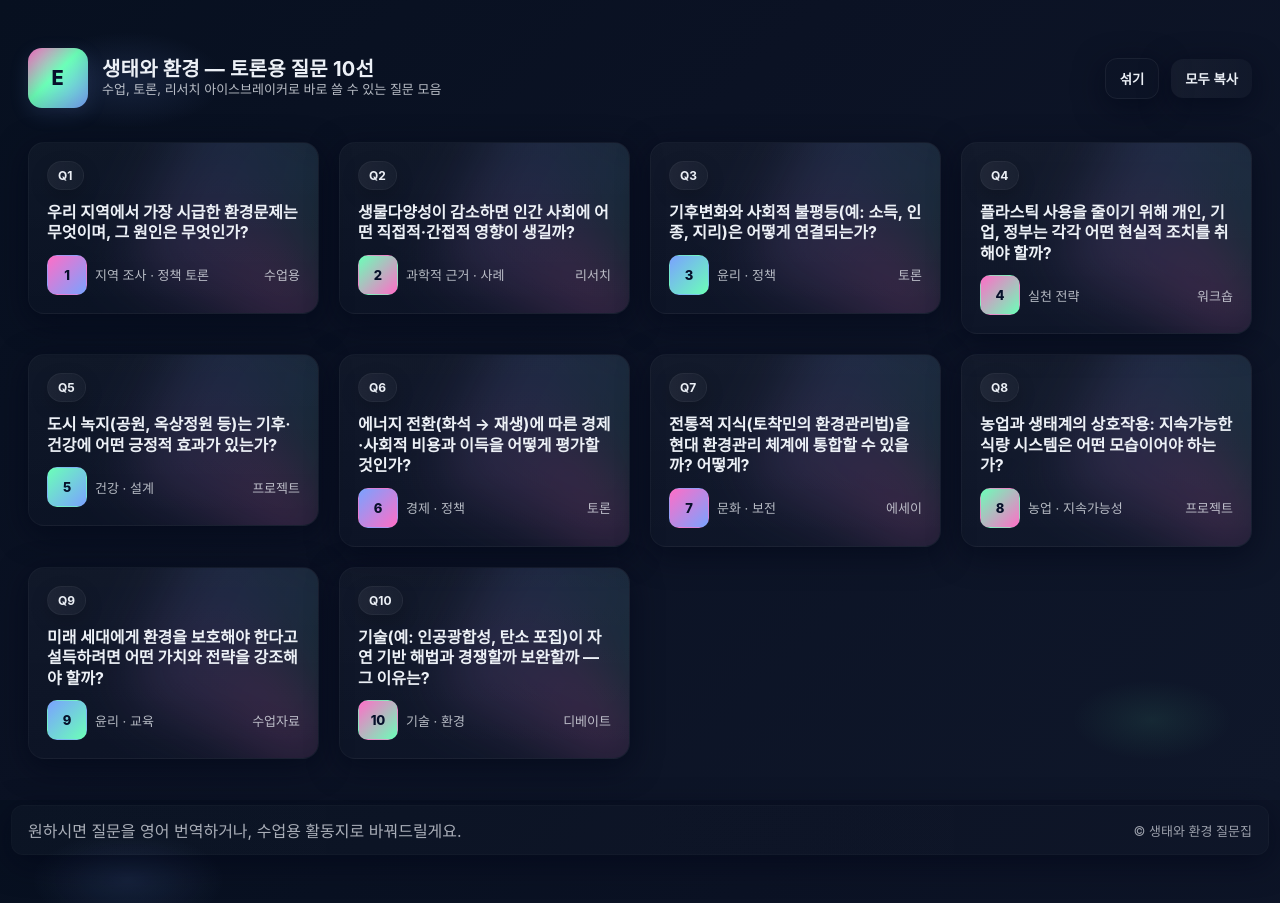
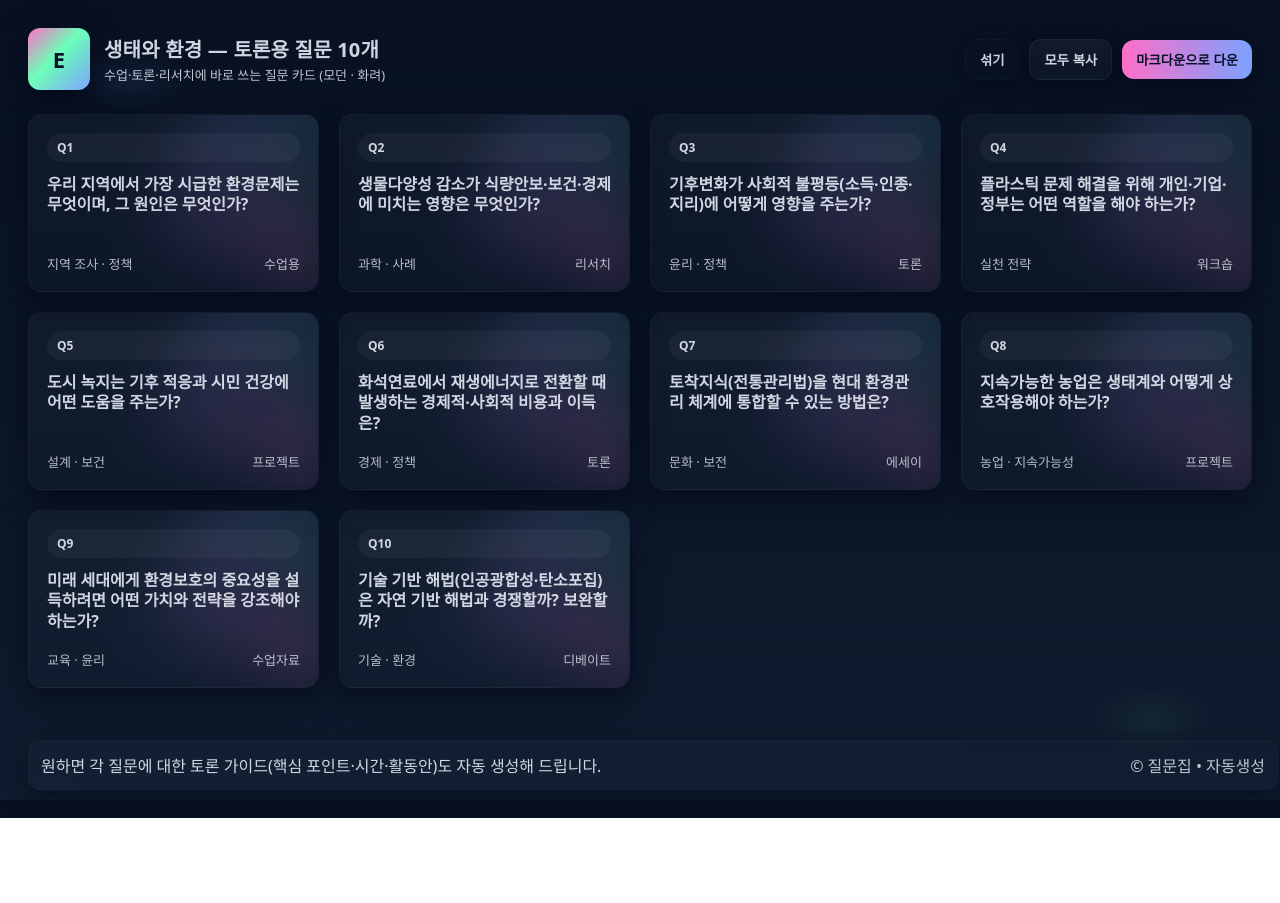
Before and after one commit to txzhqbtfy9-glitch/Sigeum, a plain HTML site: page index.html in a window 1280 px wide. After the commit the page ends 818 px from the top, so only its background shows below. Drawn offline with Linux system fonts and the light colour scheme.

Commit message:
Update index.html

```diff
--- a/index.html
+++ b/index.html
@@ -3,405 +3,325 @@
 <head>
 <meta charset="utf-8" />
 <meta name="viewport" content="width=device-width,initial-scale=1" />
-  <title>생태와 환경 — 질문 모음</title>
+<title>생태와 환경 — 질문 10선</title>
 <style>
+  /* ===========================
+     기본값 & 컬러 팔레트
+     =========================== */
   :root{
-      --bg1: #0f172a;
-      --accent-a: #ff6ec7;
-      --accent-b: #6bffb8;
-      --accent-c: #7aa2ff;
-      --glass: rgba(255,255,255,0.06);
-      --glass-2: rgba(255,255,255,0.04);
-      --card-shadow: 0 8px 30px rgba(2,6,23,0.6);
-      --radius: 16px;
-      --max-width: 1400px;
+    --bg-1: #071122;
+    --bg-2: #0f1b2e;
+    --glass: rgba(255,255,255,0.04);
+    --muted: rgba(230,235,245,0.9);
+    --accent1: #ff6ec7; /* 핑크 */
+    --accent2: #7aa2ff; /* 블루 */
+    --accent3: #6bffb8; /* 민트 */
+    --card-radius: 14px;
     --gap: 20px;
-      --text: #ecf0f6;
-      font-family: -apple-system, BlinkMacSystemFont, "Segoe UI", Roboto, "Noto Sans KR", "Helvetica Neue", Arial;
+    font-family: "Noto Sans KR", system-ui, -apple-system, "Segoe UI", Roboto, "Helvetica Neue", Arial;
   }
 
-    /* Full-bleed gradient background */
-    html,body{
-      height:100%;
-      margin:0;
-      background: radial-gradient(1200px 600px at 10% 10%, rgba(122,162,255,0.12), transparent 8%),
-                  radial-gradient(1000px 500px at 90% 90%, rgba(107,255,184,0.08), transparent 8%),
-                  linear-gradient(135deg, #071020 0%, #0b1224 40%, #0f172a 100%);
-      color:var(--text);
+  /* 전체 화면 배경 */
+  html,body{height:100%;margin:0}
+  body{
+    background:
+      radial-gradient(600px 300px at 10% 10%, rgba(122,162,255,0.08), transparent 10%),
+      radial-gradient(500px 280px at 90% 90%, rgba(107,255,184,0.06), transparent 12%),
+      linear-gradient(180deg,var(--bg-1),var(--bg-2));
+    color:var(--muted);
     -webkit-font-smoothing:antialiased;
     -moz-osx-font-smoothing:grayscale;
   }
 
-    .wrap{
+  /* 레이아웃: 화면 꽉 채우기 */
+  .app{
     min-height:100vh;
     display:flex;
     flex-direction:column;
-      align-items:center;
-      justify-content:flex-start;
-      padding:48px 28px;
+    gap:24px;
+    padding:28px;
     box-sizing:border-box;
-      gap:28px;
   }
 
-    header{
-      width:100%;
-      max-width:var(--max-width);
+  /* 헤더 */
+  header.app-header{
     display:flex;
+    gap:16px;
     align-items:center;
     justify-content:space-between;
-      gap:16px;
+    max-width:1400px;
+    margin:0 auto;
+    width:100%;
   }
 
   .brand{
     display:flex;
-      align-items:center;
     gap:14px;
-    }
-
-    .logo {
-      width:60px;
-      height:60px;
-      border-radius:14px;
-      background: linear-gradient(135deg, var(--accent-a), var(--accent-b) 45%, var(--accent-c) 100%);
-      box-shadow: 0 6px 20px rgba(122,162,255,0.14), inset 0 -6px 20px rgba(0,0,0,0.12);
-      display:flex;
-      align-items:center;
-      justify-content:center;
-      font-weight:800;
-      color:#07102a;
-      font-size:20px;
-      letter-spacing:0.6px;
-    }
-
-    h1{
-      margin:0;
-      font-size:20px;
-      line-height:1;
-      letter-spacing:0.2px;
-      font-weight:700;
-    }
-
-    p.lead{
-      margin:0;
-      opacity:0.9;
-      font-size:13px;
-      color:rgba(236,240,246,0.85);
-    }
-
-    /* Controls */
-    .controls{
-      display:flex;
-      gap:12px;
     align-items:center;
   }
 
-    .btn {
-      appearance:none;
-      border:0;
-      padding:10px 14px;
-      border-radius:12px;
-      background: linear-gradient(90deg, rgba(255,255,255,0.04), rgba(255,255,255,0.02));
-      color:var(--text);
-      font-weight:600;
-      cursor:pointer;
-      box-shadow:var(--card-shadow);
-      transition: transform .18s ease, box-shadow .18s ease, opacity .12s ease;
+  .logo{
+    width:62px;height:62px;border-radius:12px;
+    background:linear-gradient(135deg,var(--accent1),var(--accent3) 45%,var(--accent2));
+    display:flex;align-items:center;justify-content:center;
+    font-weight:900;color:#07102a;font-size:22px;
+    box-shadow: 0 8px 30px rgba(2,6,23,0.6), inset 0 -6px 18px rgba(255,255,255,0.06);
   }
-    .btn:active{ transform: translateY(1px) }
-    .btn.ghost{ background:transparent; border:1px solid rgba(255,255,255,0.06) }
 
-    /* Grid of cards */
-    .grid{
+  .title h1{margin:0;font-size:20px;letter-spacing:0.2px}
+  .title p{margin:2px 0 0;font-size:13px;opacity:0.95;color:rgba(230,235,245,0.88)}
+
+  /* 헤더 컨트롤 */
+  .controls{display:flex;gap:10px;align-items:center}
+  .btn{
+    background:linear-gradient(180deg, rgba(255,255,255,0.04), rgba(255,255,255,0.02));
+    border:1px solid rgba(255,255,255,0.06);
+    color:var(--muted);
+    padding:10px 14px;border-radius:12px;font-weight:700;cursor:pointer;
+    box-shadow: 0 6px 18px rgba(2,6,23,0.6);transition:transform .14s ease;
+  }
+  .btn:active{transform:translateY(1px)}
+  .btn.primary{background:linear-gradient(90deg,var(--accent1),var(--accent2)); color:#081226; border:0}
+  .btn.ghost{background:transparent;border:1px dashed rgba(255,255,255,0.04)}
+
+  /* 그리드: 꽉 채우는 폭, 반응형 */
+  main{
     width:100%;
-      max-width:var(--max-width);
+    max-width:1400px;
+    margin:0 auto;
     display:grid;
     grid-template-columns: repeat( auto-fit, minmax(260px, 1fr) );
     gap:var(--gap);
     align-items:start;
-      margin-top:6px;
+    box-sizing:border-box;
+    padding-bottom:28px;
   }
 
+  /* 카드 스타일 */
   .card{
+    position:relative;
+    padding:18px;
+    border-radius:var(--card-radius);
     background: linear-gradient(180deg, rgba(255,255,255,0.03), rgba(255,255,255,0.01));
-      border-radius: var(--radius);
-      padding:18px;
-      box-shadow: var(--card-shadow);
-      position:relative;
+    border:1px solid rgba(255,255,255,0.03);
+    box-shadow: 0 12px 30px rgba(2,6,23,0.6);
     overflow:hidden;
-      min-height:120px;
     display:flex;
     flex-direction:column;
     gap:12px;
-      transition: transform .26s cubic-bezier(.2,.9,.2,1), box-shadow .26s;
-      border: 1px solid rgba(255,255,255,0.03);
+    min-height:140px;
+    transition:transform .22s cubic-bezier(.2,.9,.2,1), box-shadow .22s;
+  }
+  .card:hover{ transform:translateY(-8px); box-shadow: 0 22px 60px rgba(2,6,23,0.75) }
+
+  /* 데코: 우상단 컬러 스트랩 */
+  .card::before{
+    content:"";
+    position:absolute; right:-60px; top:-40px;
+    width:200px;height:200px;
+    background: conic-gradient(from 120deg, rgba(255,110,199,0.16), rgba(122,162,255,0.12), rgba(107,255,184,0.08));
+    transform:rotate(22deg); filter:blur(30px); z-index:0; pointer-events:none;
+  }
+  .card > *{position:relative; z-index:1}
+
+  .qnum{font-size:12px;font-weight:800;padding:6px 10px;border-radius:999px;background:rgba(255,255,255,0.04);display:inline-block}
+  .qtitle{margin:0;font-size:16px;font-weight:800;line-height:1.28}
+  .qdesc{font-size:13px;color:rgba(230,235,245,0.82)}
+
+  .meta{margin-top:auto;display:flex;align-items:center;justify-content:space-between;font-size:13px;color:rgba(230,235,245,0.78)}
+
+  /* 하단 바 */
+  footer.app-footer{
+    max-width:1400px;margin:0 auto;width:100%;
+    display:flex;justify-content:space-between;align-items:center;padding:12px;border-radius:12px;
+    background:linear-gradient(90deg, rgba(255,255,255,0.02), rgba(255,255,255,0.01));
+    border:1px solid rgba(255,255,255,0.02);
+    box-shadow: 0 8px 26px rgba(2,6,23,0.5);
   }
 
-    .card:hover{
-      transform: translateY(-8px) scale(1.01);
-      box-shadow: 0 18px 50px rgba(2,6,23,0.75);
+  /* 반응형 조정 */
+  @media (max-width:720px){
+    .logo{width:50px;height:50px;font-size:18px}
+    .title h1{font-size:18px}
+    .app{padding:18px}
   }
 
-    .badge{
-      font-size:12px;
-      font-weight:700;
-      padding:6px 10px;
-      border-radius:999px;
-      align-self:flex-start;
-      background: linear-gradient(90deg, rgba(255,255,255,0.06), rgba(255,255,255,0.03));
-      color:var(--text);
-      border:1px solid rgba(255,255,255,0.04);
-      box-shadow: 0 6px 18px rgba(0,0,0,0.18);
-    }
-
-    .q{
-      font-size:16px;
-      font-weight:700;
-      line-height:1.28;
-      margin:0;
-    }
-
-    .meta{
-      margin-top:auto;
-      display:flex;
-      gap:10px;
-      align-items:center;
-      justify-content:space-between;
-      color:rgba(236,240,246,0.75);
-      font-size:13px;
-    }
-
-    .icon {
-      width:38px;
-      height:38px;
-      border-radius:10px;
-      display:flex;
-      align-items:center;
-      justify-content:center;
-      font-weight:800;
-      color:#07102a;
-      background: linear-gradient(135deg, rgba(255,255,255,0.06), rgba(255,255,255,0.02));
-      border:1px solid rgba(255,255,255,0.03);
-    }
-
-    /* colorful slashes top-right decorations */
-    .card::after{
-      content:"";
-      position:absolute;
-      right:-60px;
-      top:-40px;
-      width:220px;
-      height:220px;
-      background: conic-gradient(from 120deg, rgba(255,110,199,0.18), rgba(122,162,255,0.12), rgba(107,255,184,0.08));
-      transform: rotate(25deg);
-      filter: blur(28px);
-      z-index:0;
-      pointer-events:none;
-    }
-
-    /* make inner content above decoration */
-    .card > * { position:relative; z-index:1 }
-
-    footer{
-      width:100%;
-      max-width:var(--max-width);
-      display:flex;
-      align-items:center;
-      justify-content:space-between;
-      gap:12px;
-      padding:12px 16px;
-      border-radius:12px;
-      background: linear-gradient(90deg, rgba(255,255,255,0.02), rgba(255,255,255,0.01));
-      border:1px solid rgba(255,255,255,0.02);
-      box-shadow: 0 8px 30px rgba(2,6,23,0.55);
-      color:rgba(236,240,246,0.7);
-      margin-top:18px;
-    }
-
-    @media (max-width:720px){
-      .wrap{ padding:24px 16px }
-      .logo{ width:50px; height:50px; font-size:18px }
-      h1{ font-size:18px }
-      .badge{ font-size:11px; padding:5px 8px }
+  /* 인쇄용 (심플) */
+  @media print{
+    body{background:white;color:#000}
+    .card{box-shadow:none;border:1px solid #ccc}
+    .controls, .app-footer { display:none }
   }
 </style>
 </head>
 <body>
-  <div class="wrap">
-    <header>
-      <div class="brand">
-        <div class="logo">E</div>
-        <div>
-          <h1>생태와 환경 — 토론용 질문 10선</h1>
-          <p class="lead">수업, 토론, 리서치 아이스브레이커로 바로 쓸 수 있는 질문 모음</p>
+  <div class="app" role="main" aria-labelledby="pageTitle">
+    <header class="app-header">
+      <div class="brand" aria-hidden="false">
+        <div class="logo" aria-hidden="true">E</div>
+        <div class="title">
+          <h1 id="pageTitle">생태와 환경 — 토론용 질문 10개</h1>
+          <p>수업·토론·리서치에 바로 쓰는 질문 카드 (모던 · 화려)</p>
         </div>
       </div>
 
-      <div class="controls" aria-hidden="false">
-        <button class="btn ghost" onclick="shuffleQuestions()">섞기</button>
-        <button class="btn" onclick="copyAll()">모두 복사</button>
+      <div class="controls" role="toolbar" aria-label="controls">
+        <button class="btn ghost" id="shuffleBtn" title="카드 순서 섞기">섞기</button>
+        <button class="btn" id="copyBtn" title="질문을 모두 클립보드에 복사">모두 복사</button>
+        <button class="btn primary" id="downloadBtn" title="질문을 마크다운 파일로 다운로드">마크다운으로 다운</button>
       </div>
     </header>
 
-    <main class="grid" id="grid">
-      <!-- Cards: 10 questions -->
-      <article class="card">
-        <div class="badge">Q1</div>
-        <h3 class="q">우리 지역에서 가장 시급한 환경문제는 무엇이며, 그 원인은 무엇인가?</h3>
-        <div class="meta">
-          <div style="display:flex;gap:8px;align-items:center">
-            <div class="icon" style="background:linear-gradient(135deg,var(--accent-a),var(--accent-c));">1</div>
-            <div>지역 조사 · 정책 토론</div>
-          </div>
-          <div>수업용</div>
-        </div>
+    <main id="grid" aria-live="polite">
+      <!-- 질문 카드들 (10개) -->
+      <article class="card" data-q="1">
+        <div class="qnum">Q1</div>
+        <h3 class="qtitle">우리 지역에서 가장 시급한 환경문제는 무엇이며, 그 원인은 무엇인가?</h3>
+        <div class="meta"><span>지역 조사 · 정책</span><span>수업용</span></div>
       </article>
 
-      <article class="card">
-        <div class="badge">Q2</div>
-        <h3 class="q">생물다양성이 감소하면 인간 사회에 어떤 직접적·간접적 영향이 생길까?</h3>
-        <div class="meta">
-          <div style="display:flex;gap:8px;align-items:center">
-            <div class="icon" style="background:linear-gradient(135deg,var(--accent-b),var(--accent-a));">2</div>
-            <div>과학적 근거 · 사례</div>
-          </div>
-          <div>리서치</div>
-        </div>
+      <article class="card" data-q="2">
+        <div class="qnum">Q2</div>
+        <h3 class="qtitle">생물다양성 감소가 식량안보·보건·경제에 미치는 영향은 무엇인가?</h3>
+        <div class="meta"><span>과학 · 사례</span><span>리서치</span></div>
       </article>
 
-      <article class="card">
-        <div class="badge">Q3</div>
-        <h3 class="q">기후변화와 사회적 불평등(예: 소득, 인종, 지리)은 어떻게 연결되는가?</h3>
-        <div class="meta">
-          <div style="display:flex;gap:8px;align-items:center">
-            <div class="icon" style="background:linear-gradient(135deg,var(--accent-c),var(--accent-b));">3</div>
-            <div>윤리 · 정책</div>
-          </div>
-          <div>토론</div>
-        </div>
+      <article class="card" data-q="3">
+        <div class="qnum">Q3</div>
+        <h3 class="qtitle">기후변화가 사회적 불평등(소득·인종·지리)에 어떻게 영향을 주는가?</h3>
+        <div class="meta"><span>윤리 · 정책</span><span>토론</span></div>
       </article>
 
-      <article class="card">
-        <div class="badge">Q4</div>
-        <h3 class="q">플라스틱 사용을 줄이기 위해 개인, 기업, 정부는 각각 어떤 현실적 조치를 취해야 할까?</h3>
-        <div class="meta">
-          <div style="display:flex;gap:8px;align-items:center">
-            <div class="icon" style="background:linear-gradient(135deg,var(--accent-a),var(--accent-b));">4</div>
-            <div>실천 전략</div>
-          </div>
-          <div>워크숍</div>
-        </div>
+      <article class="card" data-q="4">
+        <div class="qnum">Q4</div>
+        <h3 class="qtitle">플라스틱 문제 해결을 위해 개인·기업·정부는 어떤 역할을 해야 하는가?</h3>
+        <div class="meta"><span>실천 전략</span><span>워크숍</span></div>
       </article>
 
-      <article class="card">
-        <div class="badge">Q5</div>
-        <h3 class="q">도시 녹지(공원, 옥상정원 등)는 기후·건강에 어떤 긍정적 효과가 있는가?</h3>
-        <div class="meta">
-          <div style="display:flex;gap:8px;align-items:center">
-            <div class="icon" style="background:linear-gradient(135deg,var(--accent-b),var(--accent-c));">5</div>
-            <div>건강 · 설계</div>
-          </div>
-          <div>프로젝트</div>
-        </div>
+      <article class="card" data-q="5">
+        <div class="qnum">Q5</div>
+        <h3 class="qtitle">도시 녹지는 기후 적응과 시민 건강에 어떤 도움을 주는가?</h3>
+        <div class="meta"><span>설계 · 보건</span><span>프로젝트</span></div>
       </article>
 
-      <article class="card">
-        <div class="badge">Q6</div>
-        <h3 class="q">에너지 전환(화석 → 재생)에 따른 경제·사회적 비용과 이득을 어떻게 평가할 것인가?</h3>
-        <div class="meta">
-          <div style="display:flex;gap:8px;align-items:center">
-            <div class="icon" style="background:linear-gradient(135deg,var(--accent-c),var(--accent-a));">6</div>
-            <div>경제 · 정책</div>
-          </div>
-          <div>토론</div>
-        </div>
+      <article class="card" data-q="6">
+        <div class="qnum">Q6</div>
+        <h3 class="qtitle">화석연료에서 재생에너지로 전환할 때 발생하는 경제적·사회적 비용과 이득은?</h3>
+        <div class="meta"><span>경제 · 정책</span><span>토론</span></div>
       </article>
 
-      <article class="card">
-        <div class="badge">Q7</div>
-        <h3 class="q">전통적 지식(토착민의 환경관리법)을 현대 환경관리 체계에 통합할 수 있을까? 어떻게?</h3>
-        <div class="meta">
-          <div style="display:flex;gap:8px;align-items:center">
-            <div class="icon" style="background:linear-gradient(135deg,var(--accent-a),var(--accent-c));">7</div>
-            <div>문화 · 보전</div>
-          </div>
-          <div>에세이</div>
-        </div>
+      <article class="card" data-q="7">
+        <div class="qnum">Q7</div>
+        <h3 class="qtitle">토착지식(전통관리법)을 현대 환경관리 체계에 통합할 수 있는 방법은?</h3>
+        <div class="meta"><span>문화 · 보전</span><span>에세이</span></div>
       </article>
 
-      <article class="card">
-        <div class="badge">Q8</div>
-        <h3 class="q">농업과 생태계의 상호작용: 지속가능한 식량 시스템은 어떤 모습이어야 하는가?</h3>
-        <div class="meta">
-          <div style="display:flex;gap:8px;align-items:center">
-            <div class="icon" style="background:linear-gradient(135deg,var(--accent-b),var(--accent-a));">8</div>
-            <div>농업 · 지속가능성</div>
-          </div>
-          <div>프로젝트</div>
-        </div>
+      <article class="card" data-q="8">
+        <div class="qnum">Q8</div>
+        <h3 class="qtitle">지속가능한 농업은 생태계와 어떻게 상호작용해야 하는가?</h3>
+        <div class="meta"><span>농업 · 지속가능성</span><span>프로젝트</span></div>
       </article>
 
-      <article class="card">
-        <div class="badge">Q9</div>
-        <h3 class="q">미래 세대에게 환경을 보호해야 한다고 설득하려면 어떤 가치와 전략을 강조해야 할까?</h3>
-        <div class="meta">
-          <div style="display:flex;gap:8px;align-items:center">
-            <div class="icon" style="background:linear-gradient(135deg,var(--accent-c),var(--accent-b));">9</div>
-            <div>윤리 · 교육</div>
-          </div>
-          <div>수업자료</div>
-        </div>
+      <article class="card" data-q="9">
+        <div class="qnum">Q9</div>
+        <h3 class="qtitle">미래 세대에게 환경보호의 중요성을 설득하려면 어떤 가치와 전략을 강조해야 하는가?</h3>
+        <div class="meta"><span>교육 · 윤리</span><span>수업자료</span></div>
       </article>
 
-      <article class="card">
-        <div class="badge">Q10</div>
-        <h3 class="q">기술(예: 인공광합성, 탄소 포집)이 자연 기반 해법과 경쟁할까 보완할까 — 그 이유는?</h3>
-        <div class="meta">
-          <div style="display:flex;gap:8px;align-items:center">
-            <div class="icon" style="background:linear-gradient(135deg,var(--accent-a),var(--accent-b));">10</div>
-            <div>기술 · 환경</div>
-          </div>
-          <div>디베이트</div>
-        </div>
+      <article class="card" data-q="10">
+        <div class="qnum">Q10</div>
+        <h3 class="qtitle">기술 기반 해법(인공광합성·탄소포집)은 자연 기반 해법과 경쟁할까? 보완할까?</h3>
+        <div class="meta"><span>기술 · 환경</span><span>디베이트</span></div>
       </article>
     </main>
 
-    <footer>
-      <div>원하시면 질문을 영어 번역하거나, 수업용 활동지로 바꿔드릴게요.</div>
-      <div style="font-size:13px;opacity:0.9">© 생태와 환경 질문집</div>
+    <footer class="app-footer" role="contentinfo">
+      <div>원하면 각 질문에 대한 토론 가이드(핵심 포인트·시간·활동안)도 자동 생성해 드립니다.</div>
+      <div style="opacity:.9">© 질문집 • 자동생성</div>
     </footer>
   </div>
 
 <script>
-    // Shuffle card order
-    function shuffleQuestions(){
+/* ===== 유틸: 카드 내용 배열로 만들기 ===== */
+function getQuestionsArray(){
+  const cards = Array.from(document.querySelectorAll('.card'));
+  return cards.map(c=>{
+    return {
+      num: c.getAttribute('data-q'),
+      title: c.querySelector('.qtitle')?.textContent?.trim() || '',
+      meta: c.querySelector('.meta')?.textContent?.trim() || ''
+    };
+  });
+}
+
+/* ===== 섞기 ===== */
+document.getElementById('shuffleBtn').addEventListener('click', ()=>{
   const grid = document.getElementById('grid');
   const nodes = Array.from(grid.children);
-      for(let i = nodes.length -1; i>0; i--){
-        const j = Math.floor(Math.random() * (i + 1));
-        [nodes[i], nodes[j]] = [nodes[j], nodes[i]];
+  for(let i=nodes.length-1;i>0;i--){
+    const j=Math.floor(Math.random()*(i+1));
+    [nodes[i],nodes[j]]=[nodes[j],nodes[i]];
   }
-      // re-append in new order
-      nodes.forEach(n => grid.appendChild(n));
+  nodes.forEach(n=>grid.appendChild(n));
+  // 접근성 알림
+  announce('카드 순서를 섞었습니다.');
+});
+
+/* ===== 모두 복사 (텍스트) ===== */
+document.getElementById('copyBtn').addEventListener('click', async ()=>{
+  const qs = getQuestionsArray().map(q=> `${q.num}. ${q.title}`).join('\\n\\n');
+  try{
+    if(navigator.clipboard && navigator.clipboard.writeText){
+      await navigator.clipboard.writeText(qs);
+    } else {
+      // fallback
+      const ta = document.createElement('textarea');
+      ta.value = qs; document.body.appendChild(ta); ta.select();
+      document.execCommand('copy'); ta.remove();
+    }
+    alert('질문을 복사했습니다. 붙여넣기하여 사용하세요.');
+  }catch(e){
+    console.error(e);
+    alert('복사에 실패했습니다. 수동으로 복사하세요.');
+  }
+});
+
+/* ===== 마크다운 다운로드 ===== */
+document.getElementById('downloadBtn').addEventListener('click', ()=>{
+  const arr = getQuestionsArray();
+  const md = arr.map(q => `### ${q.num}. ${q.title}\\n\\n*메타:* ${q.meta}`).join('\\n\\n');
+  const blob = new Blob([md], {type:'text/markdown;charset=utf-8'});
+  const url = URL.createObjectURL(blob);
+  const a = document.createElement('a');
+  a.href = url; a.download = 'ecology-questions.md';
+  document.body.appendChild(a); a.click(); a.remove();
+  URL.revokeObjectURL(url);
+});
+
+/* ===== 화면 읽기용 간단 알림 (숨김 엘리먼트 대신 간단 아나운스) ===== */
+function announce(text){
+  // 화면 읽기용 브라우저 알림 대신 간단한 토스트 (접근성 보완)
+  const el = document.createElement('div');
+  el.textContent = text;
+  Object.assign(el.style,{
+    position:'fixed',right:'18px',bottom:'18px',padding:'10px 14px',
+    background:'rgba(0,0,0,0.6)',color:'#fff',borderRadius:'10px',zIndex:9999
+  });
+  document.body.appendChild(el);
+  setTimeout(()=>{ el.style.transition='opacity .3s'; el.style.opacity='0'; setTimeout(()=>el.remove(),350) },1400);
 }
 
-    // Copy all questions to clipboard (plain text)
-    function copyAll(){
-      const qs = Array.from(document.querySelectorAll('.card .q'))
-                   .map((el,i)=> (i+1) + '. ' + el.textContent.trim())
-                   .join('\\n\\n');
-      navigator.clipboard?.writeText(qs).then(()=>{
-        alert('질문 10개를 복사했습니다. 붙여넣기 해 사용하세요.');
-      }).catch(()=>{
-        // fallback
-        const ta = document.createElement('textarea');
-        ta.value = qs;
-        document.body.appendChild(ta);
-        ta.select();
-        try { document.execCommand('copy'); alert('질문을 복사했습니다.'); }
-        catch(e){ alert('복사에 실패했습니다. 수동으로 복사해주세요.'); }
-        ta.remove();
+/* ===== 키보드 단축키: S = 섞기, C = 복사, D = 다운로드 ===== */
+document.addEventListener('keydown', (e)=>{
+  if(e.key.toLowerCase()==='s'){ document.getElementById('shuffleBtn').click() }
+  if(e.key.toLowerCase()==='c'){ document.getElementById('copyBtn').click() }
+  if(e.key.toLowerCase()==='d'){ document.getElementById('downloadBtn').click() }
 });
-    }
+
+/* ===== 초기화: 포커스 제어 (접근성) ===== */
+window.addEventListener('load', ()=>{
+  document.getElementById('shuffleBtn').setAttribute('aria-pressed','false');
+});
 </script>
 </body>
 </html>
```
Lines whose indentation alone changed are shown as unchanged.
